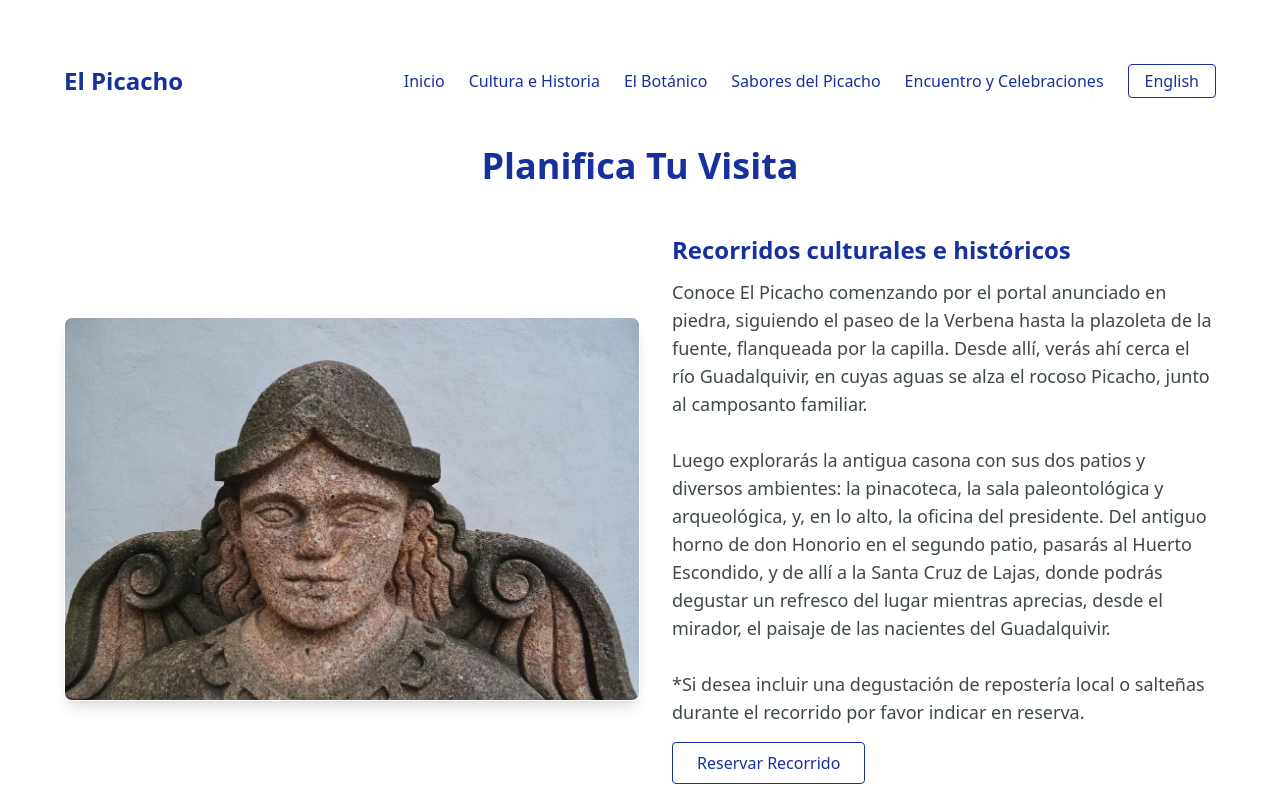
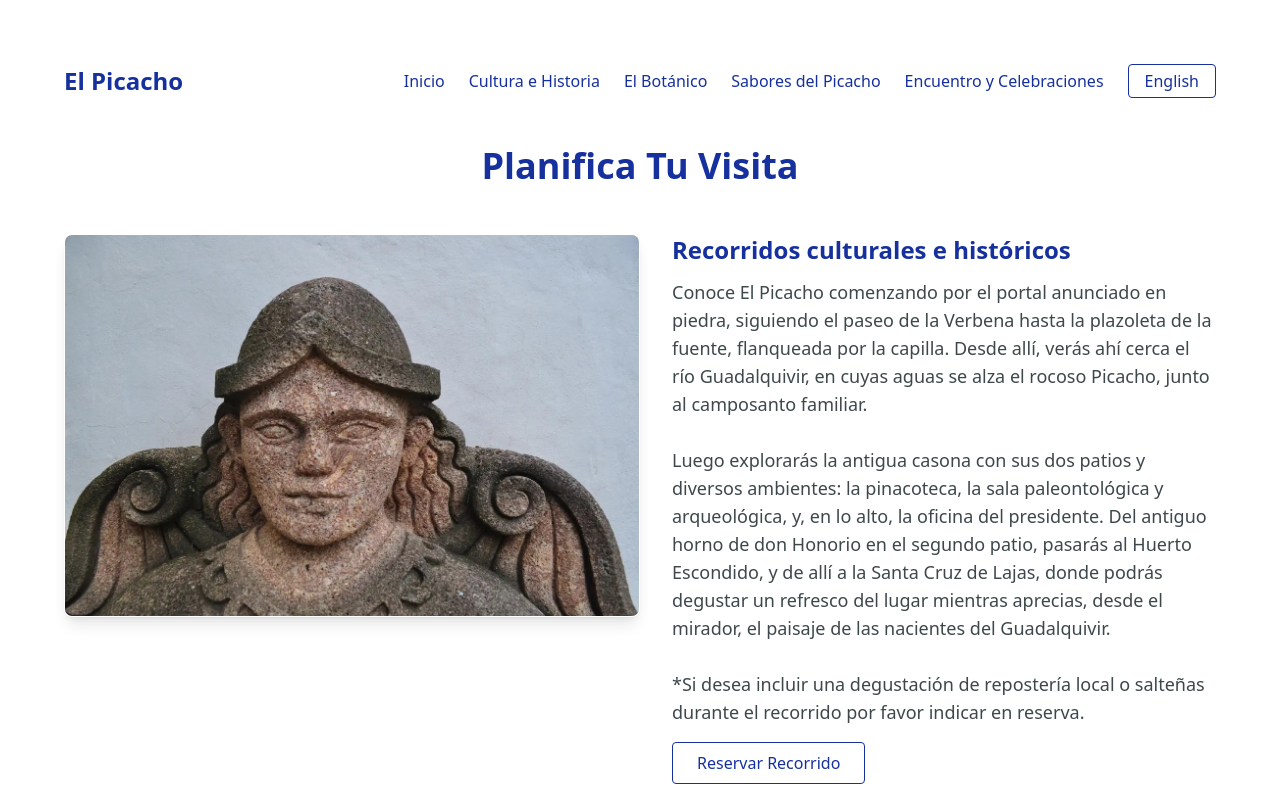
Before and after one commit to Algarrobal/el-picacho-landing, a React (Vite) app: page /picacheada in a window 1280 px wide. Shown: the top 800 px of the page. Built offline with nearby package versions, Linux system fonts and the light colour scheme.

Commit message:
Update Picacheada.jsx

```diff
--- a/src/Picacheada.jsx
+++ b/src/Picacheada.jsx
@@ -137,7 +137,11 @@ Crossing the river leads you to a preserved woodland trail native to the region.
 
       {/* Offering Sections */}
       {t[lang].sections.map((section, i) => (
-        <div key={i} id={section.id} className="mb-20 flex flex-col md:flex-row gap-8 items-center scroll-mt-24">
+        <div
+          key={i}
+          id={section.id}
+          className="mb-20 flex flex-col md:flex-row gap-8 items-start scroll-mt-24"
+        >
           <img
             src={section.image}
             alt={section.title}
@@ -147,9 +151,7 @@ Crossing the river leads you to a preserved woodland trail native to the region.
             <h2 className="text-2xl font-semibold mb-3 text-[#16309e]">
               {section.title}
             </h2>
-            <p className="text-lg mb-4 text-[#3e484a] whitespace-pre-line">
-              {section.text}
-            </p>
+            <p className="text-lg mb-4 text-[#3e484a] whitespace-pre-line">{section.text}</p>
             <button className="px-6 py-2 text-base text-[#16309e] border border-[#16309e] rounded hover:bg-[#16309e] hover:text-white transition">
               {section.button}
             </button>
```
